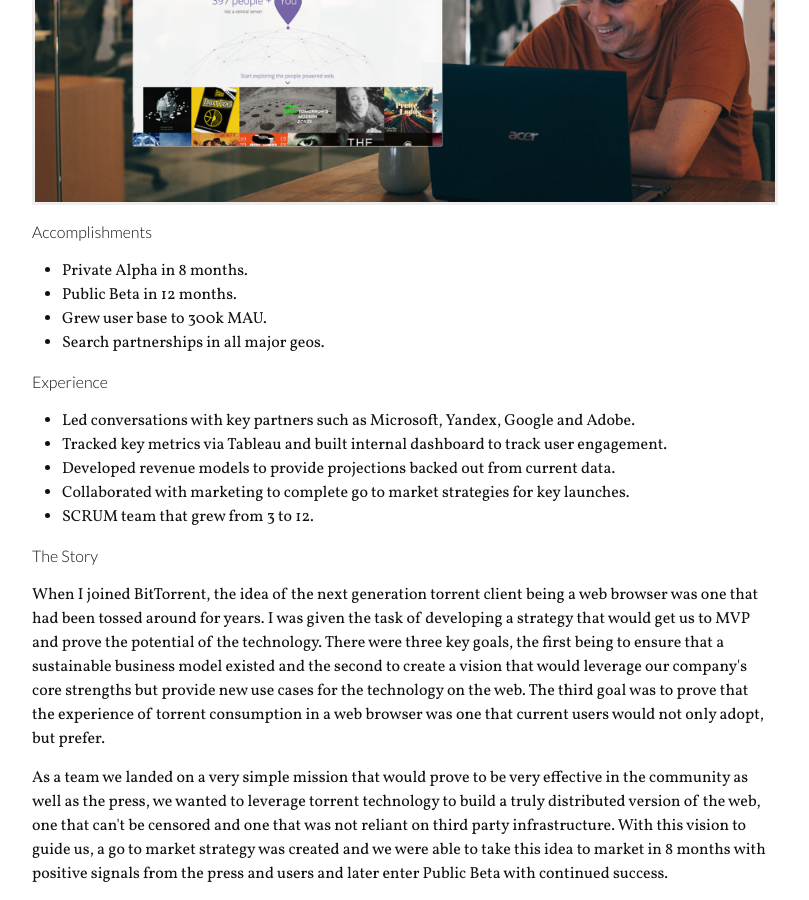
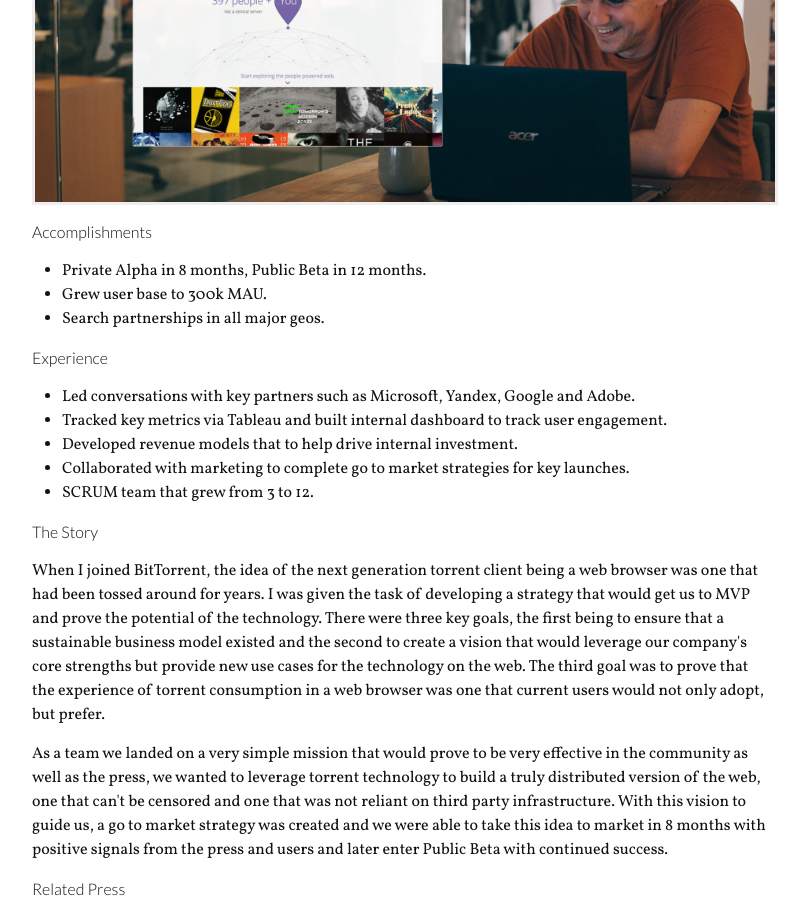
Before and after one commit to robv/robv.github.io, a Jekyll site: the page built from portfolio.html, in a window 1280 px wide and 900 px high, scrolled down 305 px. Shown: the whole window, without its empty margins (238-1047 px from the left). Built offline with Jekyll 4.4.1, drawn with Linux system fonts in a browser that asks for light colours; some of the changed text lies outside the part shown.

Commit message:
adding one more.

```diff
--- a/portfolio.html
+++ b/portfolio.html
@@ -11,8 +11,7 @@
 
   <h4>Accomplishments</h4>
   <ul>
-  <li>Private Alpha in 8 months.</li>
-  <li>Public Beta in 12 months.</li>
+  <li>Private Alpha in 8 months, Public Beta in 12 months.</li>
   <li>Grew user base to 300k MAU.</li>
   <li>Search partnerships in all major geos.</li>
   </ul>
@@ -21,7 +20,7 @@
   <ul>
   <li>Led conversations with key partners such as Microsoft, Yandex, Google and Adobe.</li>
   <li>Tracked key metrics via Tableau and built internal dashboard to track user engagement.</li>
-  <li>Developed revenue models to provide projections backed out from current data.</li>
+  <li>Developed revenue models that to help drive internal investment.</li>
   <li>Collaborated with marketing to complete go to market strategies for key launches.</li>
   <li>SCRUM team that grew from 3 to 12.</li>
   </ul>
@@ -125,5 +124,22 @@
   <li>Created internal PTO and expense reporting system during an internal that was used for over 3 years.</li>
   </ul>
 
+  <hr />
+
+  <h2 class="page-heading">Freelance Consultant, 2009 - 2011</h2>
+  <h3 class="page-heading">User Experience &amp; Development</h3>
+
+  <ul class="thumbs">
+    <li><a href="./imgs/hyatt_2.png" target="_blank"><img src="./imgs/hyatt_2.png" /></a></li>
+    <li><a href="./imgs/theater_1.png" target="_blank"><img src="./imgs/theater_1.png" /></a></li>
+    <li><a href="./imgs/up_3.png" target="_blank"><img src="./imgs/up_3.png" /></a></li>
+  </ul>
+
+  <h4>Accomplishments</h4>
+  <ul>
+  <li>Emphasis on the mobile web, taking several clients from concept through to development.</li>
+  <li>Involved with planning and user experience for two early stage startups through launch.</li>
+  </ul>
+
 
 </div>
```
Also changed, not shown: imgs/hyatt_2.png (added), imgs/theater_1.png (added), imgs/up_3.png (added).
